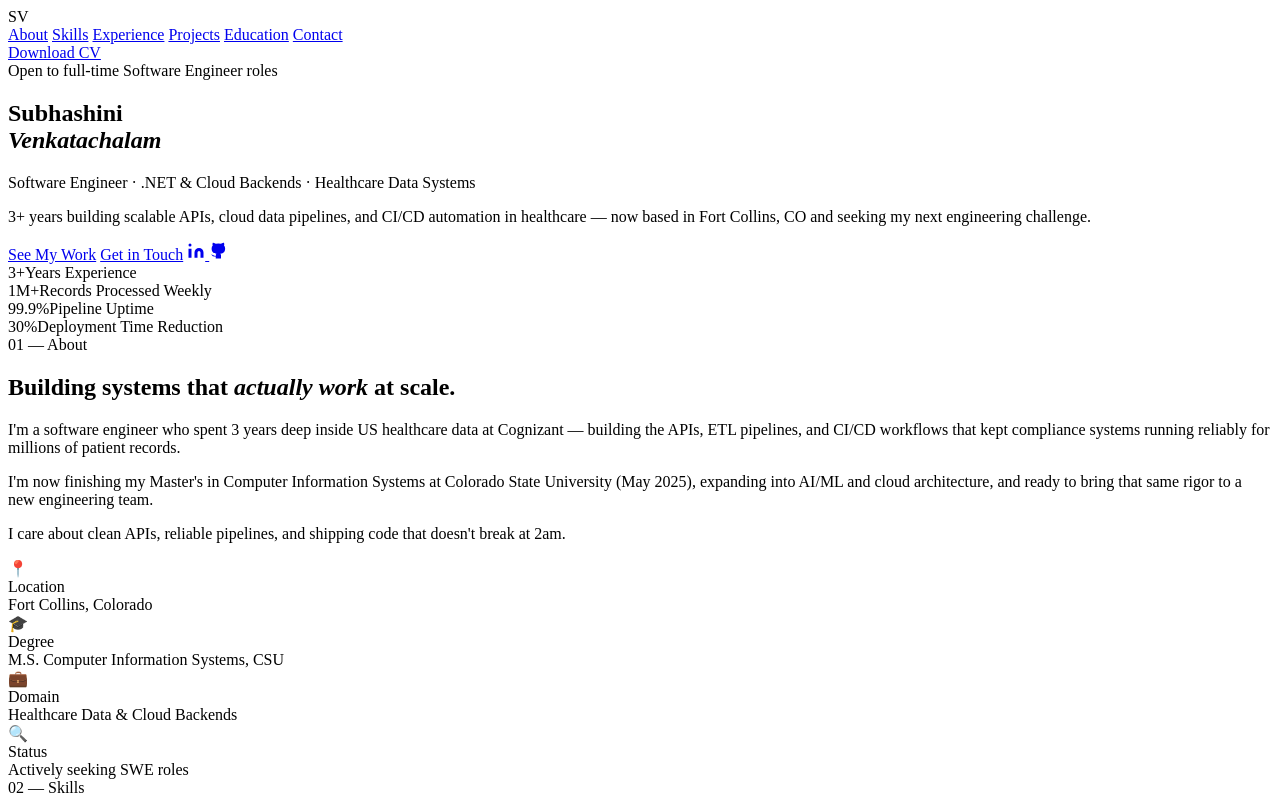
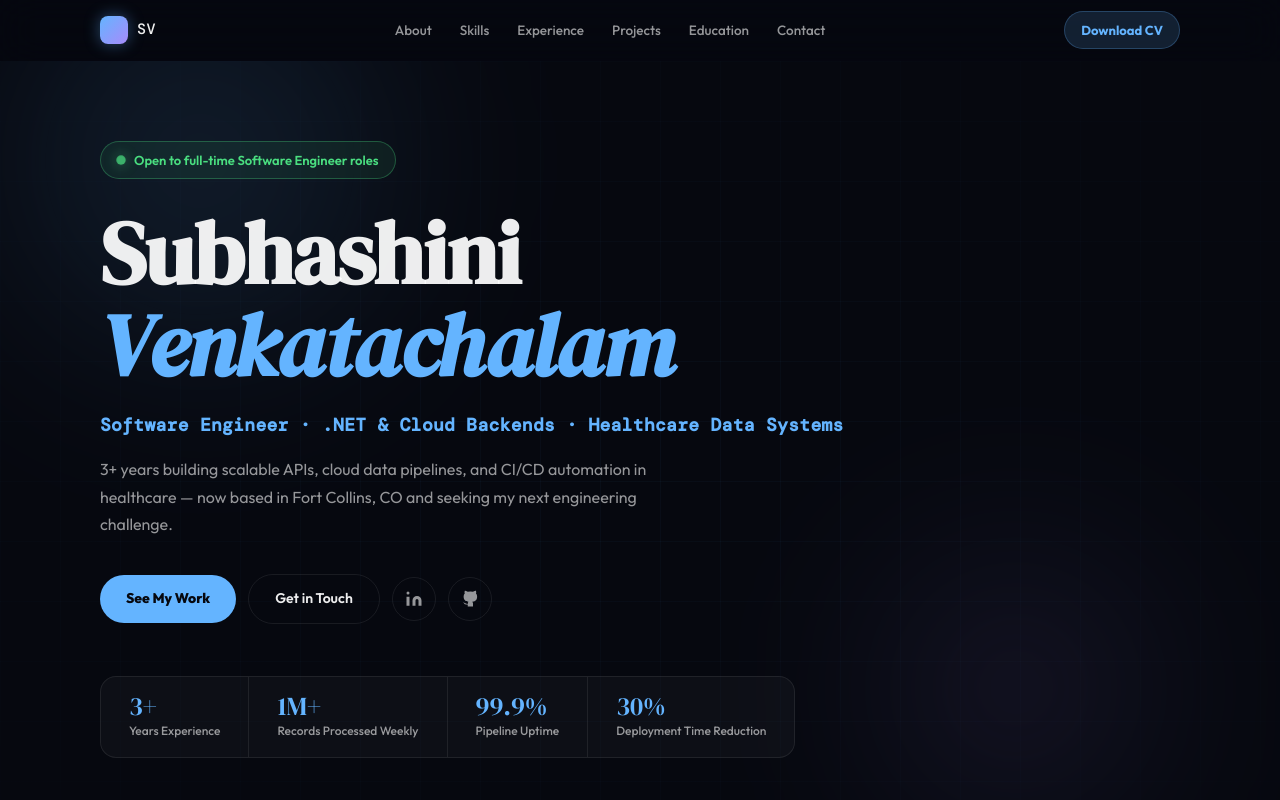
Before and after one commit to SubhashiniVenkatachalam/subhashinivenkatachalam.github.io, a plain HTML site: page index.html in a window 1280 px wide. Shown: the top 800 px of the page. Drawn offline with nearby package versions, Linux system fonts and the light colour scheme.

Commit message:
Update index.html

```diff
--- a/index.html
+++ b/index.html
@@ -7,7 +7,7 @@
   <link rel="preconnect" href="https://fonts.googleapis.com">
   <link rel="preconnect" href="https://fonts.gstatic.com" crossorigin>
   <link href="https://fonts.googleapis.com/css2?family=DM+Serif+Display:ital@0;1&family=DM+Mono:wght@400;500&family=Outfit:wght@300;400;500;600;700;800&display=swap" rel="stylesheet">
-  <link rel="stylesheet" href="claudeindex.css">
+  <link rel="stylesheet" href="portfolioStyle.css">
 </head>
 <body>
 
```
